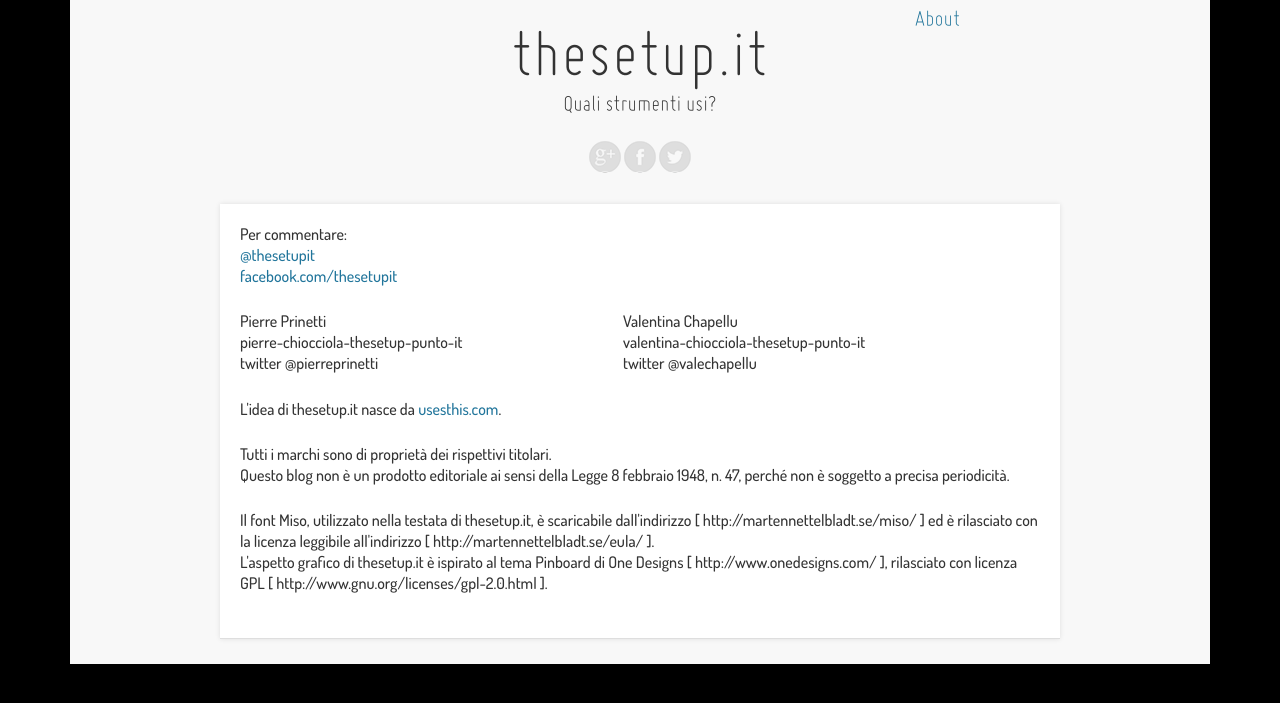
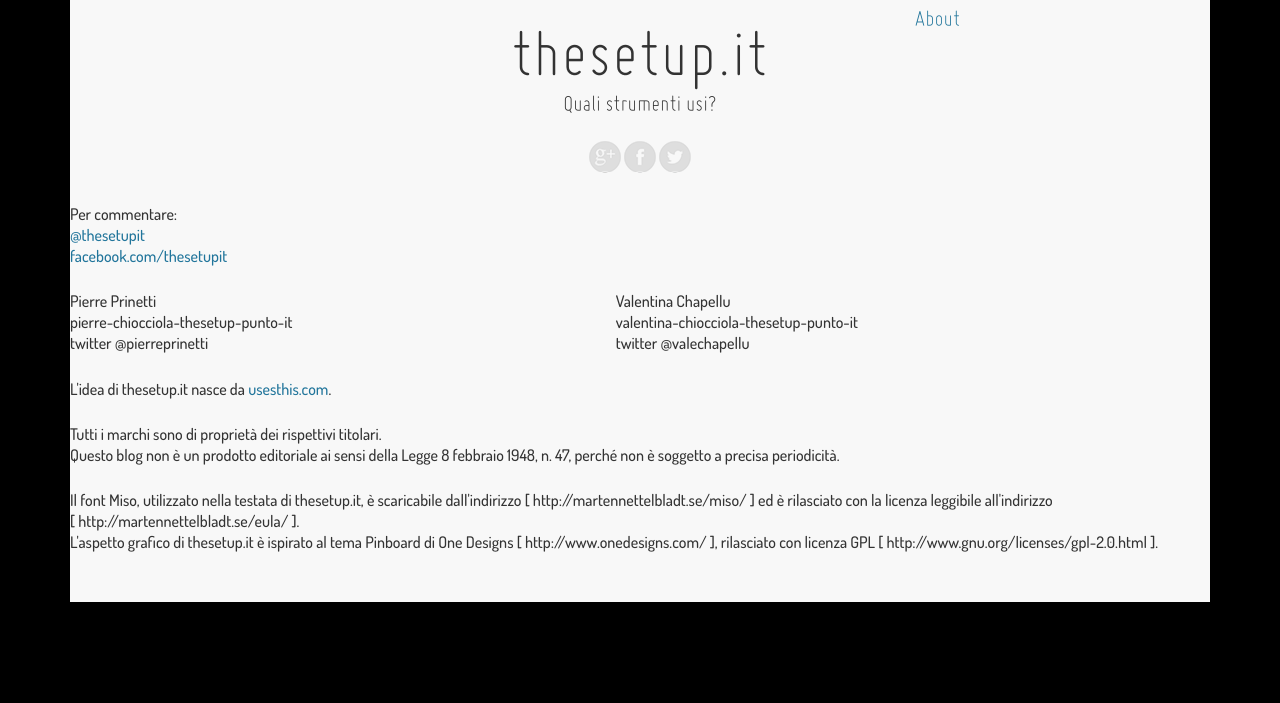
Before and after one commit to thesetupit/thesetupit.github.io, a Jekyll site: the page built from about/index.html, in a window 1280 px wide. Shown: the top 703 px of the page. Built offline with Jekyll 4.4.1, drawn with Linux system fonts in a browser that asks for light colours; Markdown is read by kramdown in place of the engine named in the settings.

Commit message:
templating

```diff
--- a/about/index.html
+++ b/about/index.html
@@ -1,44 +1,7 @@
-<!DOCTYPE html>
-<html lang="it-IT">
-<head>
-<meta charset="UTF-8" />
-<title>about thesetup.it</title>
-<link rel="canonical" href="http://www.thesetup.it/about/"/>
-<link rel="alternate" type="application/rss+xml" title="thestup.it RSS feed" href="/RSSfeed.xml" />
-<link href='http://fonts.googleapis.com/css?family=Dosis:200,500' rel='stylesheet' type='text/css'>
-<link rel='stylesheet' type='text/css' href='/static/style.css' />
-</head>
-<body class="about">
-<script>
-  (function(i,s,o,g,r,a,m){i['GoogleAnalyticsObject']=r;i[r]=i[r]||function(){
-  (i[r].q=i[r].q||[]).push(arguments)},i[r].l=1*new Date();a=s.createElement(o),
-  m=s.getElementsByTagName(o)[0];a.async=1;a.src=g;m.parentNode.insertBefore(a,m)
-  })(window,document,'script','//www.google-analytics.com/analytics.js','ga');
-  ga('create', 'UA-40377347-1', 'thesetup.it');
-  ga('send', 'pageview');
-</script>
-<div id="fb-root"></div>
-<script>(function(d, s, id) {
-  var js, fjs = d.getElementsByTagName(s)[0];
-  if (d.getElementById(id)) return;
-  js = d.createElement(s); js.id = id;
-  js.src = "//connect.facebook.net/it_IT/all.js#xfbml=1";
-  fjs.parentNode.insertBefore(js, fjs);
-}(document, 'script', 'facebook-jssdk'));</script>
-<div id="wrapper">
-<header id="header">
-    <h1 id="site-title"><a class="home" href="../" rel="home">thesetup.it</a></h1>
-    <div id="site-description">Quali strumenti usi?</div>
-    <div id="social-media-icons">
-    	<a class="social-media-icon google-plus" href="http://plus.google.com/+Thesetupit?rel=author" rel="publisher"></a>
-        <a class="social-media-icon facebook" href="http://facebook.com/thesetupit"></a>
-        <a class="social-media-icon twitter" href="http://twitter.com/thesetupit"></a>
-    </div>
-	<div class="clear"></div>
-</header>
-<section id="content">
-    <div id="contenitore">
-        <article id="intervista">
+---
+layout: default
+---
+<article>
 <p>Per commentare:<br />
   <a href="http://twitter.com/thesetupit" title="thesetup.it su Twitter">@thesetupit</a><br/>
   <a href="http://facebook.com/thesetupit" title="thesetup.it su Facebook">facebook.com/thesetupit</a></p>
```
Also changed, not shown: other parts of about/index.html (+1 -3 lines).
